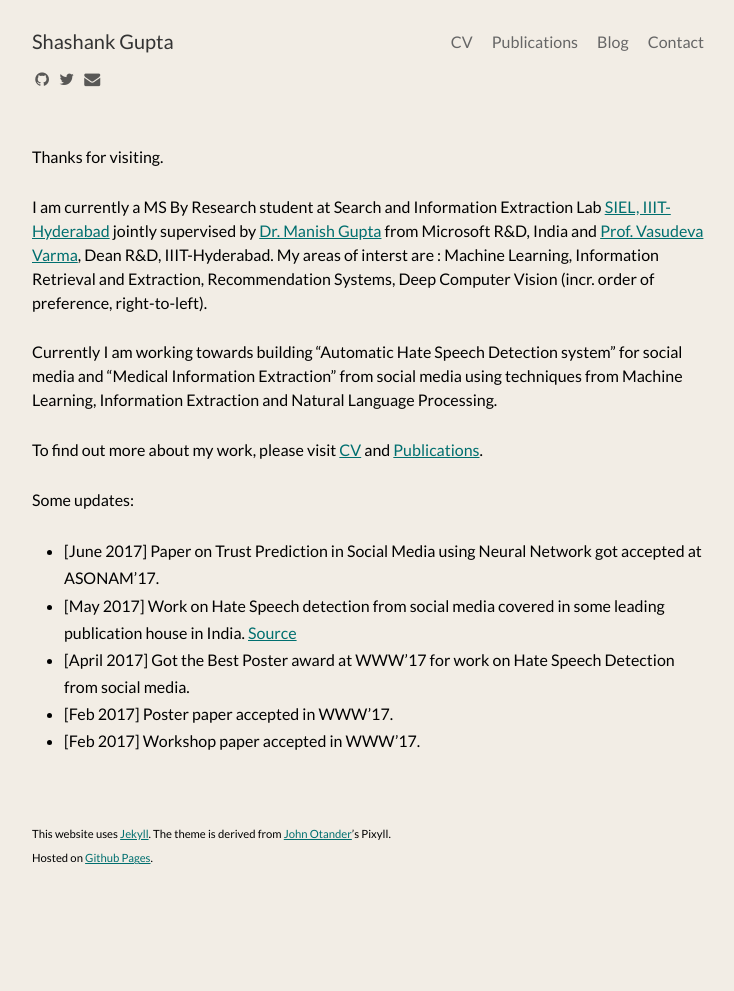
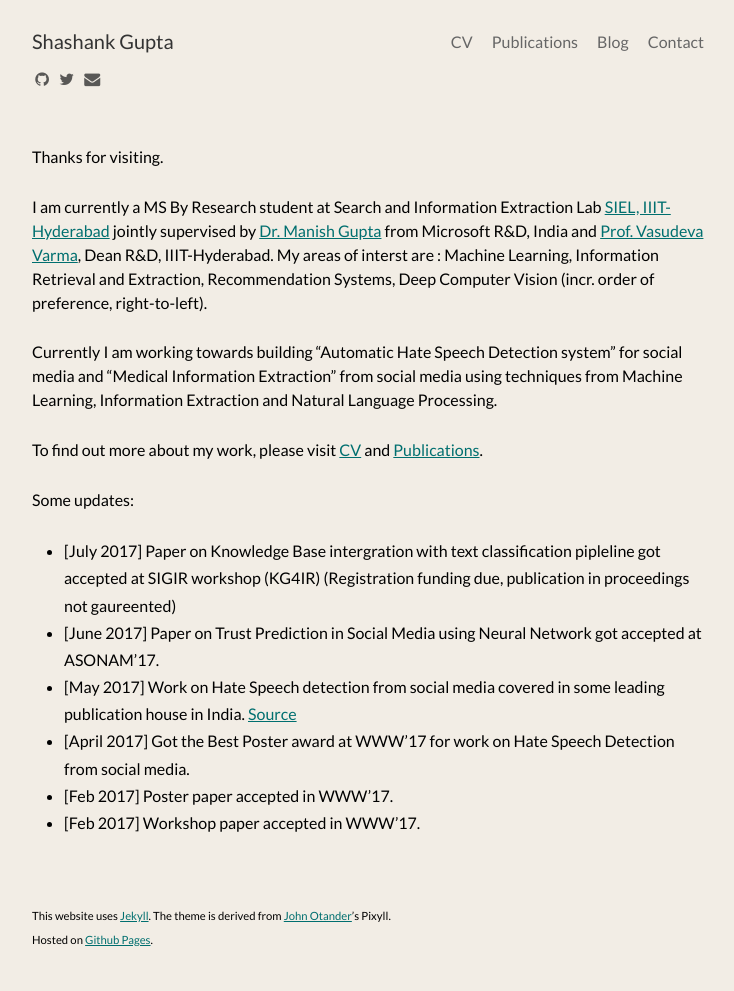
Before and after one commit to shashankg7/shashankg7.github.io, a Jekyll site: the page built from index.md, in a window 1280 px wide. Shown: the whole page, without its empty margins (272-1006 px from the left). Built offline with Jekyll 4.4.1, drawn with Linux system fonts in a browser that asks for light colours; nearby versions of some CDN libraries; before the commit the page ends 910 px from its top, so only the background shows below that.

Commit message:
latest update added

```diff
--- a/index.md
+++ b/index.md
@@ -13,6 +13,7 @@
 
 Some updates:
 
+* [July 2017] Paper on Knowledge Base intergration with text classification pipleline got accepted at SIGIR workshop (KG4IR) (Registration funding due, publication in proceedings not gaureented)
 * [June 2017] Paper on Trust Prediction in Social Media using Neural Network got accepted at ASONAM'17.
 * [May 2017] Work on Hate Speech detection from social media covered in some leading publication house in India. [Source](https://www.iiit.ac.in/news/IRELspaperonHateSpeechDetectionvotedBestPosterPresentationatWWW2017Perth/)
 * [April 2017] Got the Best Poster award at WWW'17 for work on Hate Speech Detection from social media.
```
